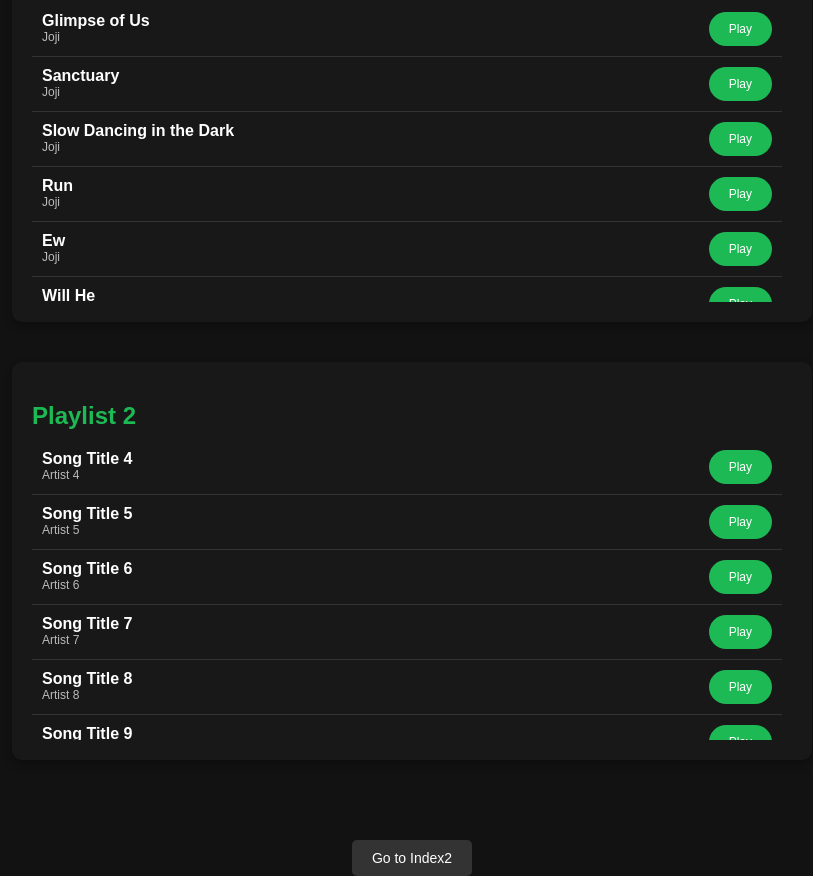
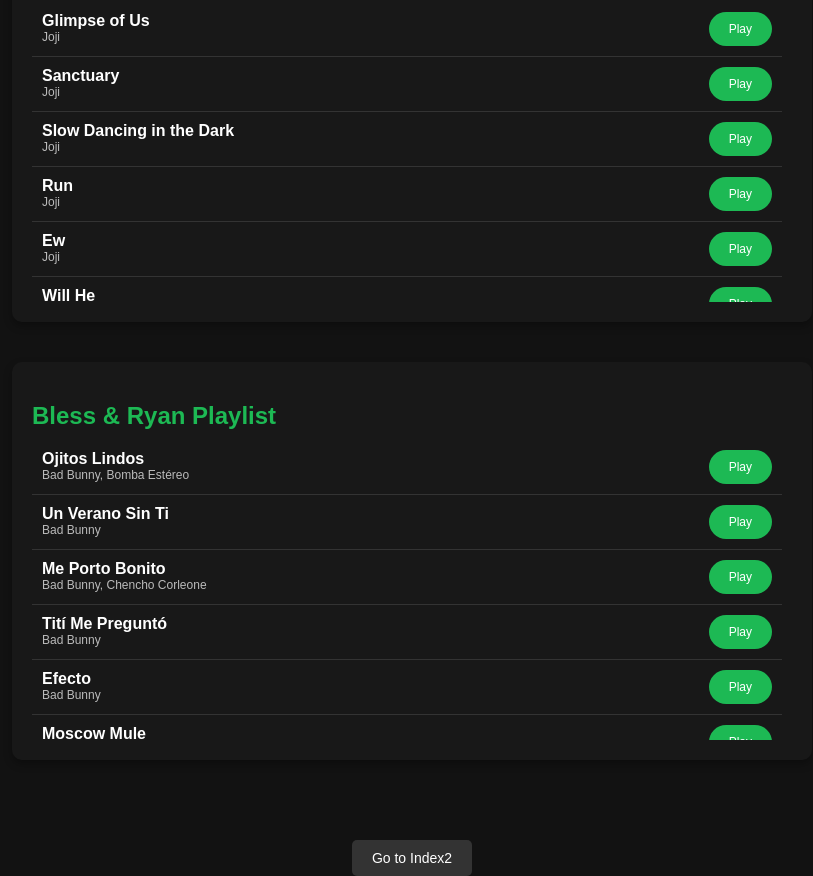
Before and after one commit to ScissorSevens/Actividad_Sergio_Felipe, a plain HTML site: page Index.HTML in a window 1280 px wide. Shown: the whole page, without its empty margins (228-1041 px from the left). Drawn offline with Linux system fonts and the light colour scheme.

Commit message:
Creacion de la segunda lista

```diff
--- a/Index.HTML
+++ b/Index.HTML
@@ -185,56 +185,62 @@
     </div>
 
     <div class="playlist">
-      <h2>Playlist 2</h2>
+      <h2>Bless & Ryan Playlist</h2>
       <div class="scrollable">
         <ul>
           <li>
             <div class="track-info">
-              <span class="track-title">Song Title 4</span>
-              <span class="track-artist">Artist 4</span>
+              <span class="track-title">Ojitos Lindos</span>
+              <span class="track-artist">Bad Bunny, Bomba Estéreo</span>
             </div>
             <button class="play-button">Play</button>
           </li>
           <li>
             <div class="track-info">
-              <span class="track-title">Song Title 5</span>
-              <span class="track-artist">Artist 5</span>
+              <span class="track-title">Un Verano Sin Ti</span>
+              <span class="track-artist">Bad Bunny</span>
             </div>
             <button class="play-button">Play</button>
           </li>
           <li>
             <div class="track-info">
-              <span class="track-title">Song Title 6</span>
-              <span class="track-artist">Artist 6</span>
-            </div>
-            <button class="play-button">Play</button>
-          </li>
-          <!-- Agregar más canciones a la segunda lista -->
-          <li>
-            <div class="track-info">
-              <span class="track-title">Song Title 7</span>
-              <span class="track-artist">Artist 7</span>
+              <span class="track-title">Me Porto Bonito</span>
+              <span class="track-artist">Bad Bunny, Chencho Corleone</span>
             </div>
             <button class="play-button">Play</button>
           </li>
           <li>
             <div class="track-info">
-              <span class="track-title">Song Title 8</span>
-              <span class="track-artist">Artist 8</span>
+              <span class="track-title">Tití Me Preguntó</span>
+              <span class="track-artist">Bad Bunny</span>
             </div>
             <button class="play-button">Play</button>
           </li>
           <li>
             <div class="track-info">
-              <span class="track-title">Song Title 9</span>
-              <span class="track-artist">Artist 9</span>
+              <span class="track-title">Efecto</span>
+              <span class="track-artist">Bad Bunny</span>
             </div>
             <button class="play-button">Play</button>
           </li>
           <li>
             <div class="track-info">
-              <span class="track-title">Song Title 10</span>
-              <span class="track-artist">Artist 10</span>
+              <span class="track-title">Moscow Mule</span>
+              <span class="track-artist">Bad Bunny</span>
+            </div>
+            <button class="play-button">Play</button>
+          </li>
+          <li>
+            <div class="track-info">
+              <span class="track-title">Después de la Playa</span>
+              <span class="track-artist">Bad Bunny</span>
+            </div>
+            <button class="play-button">Play</button>
+          </li>
+          <li>
+            <div class="track-info">
+              <span class="track-title">Party</span>
+              <span class="track-artist">Bad Bunny, Rauw Alejandro</span>
             </div>
             <button class="play-button">Play</button>
           </li>
```
